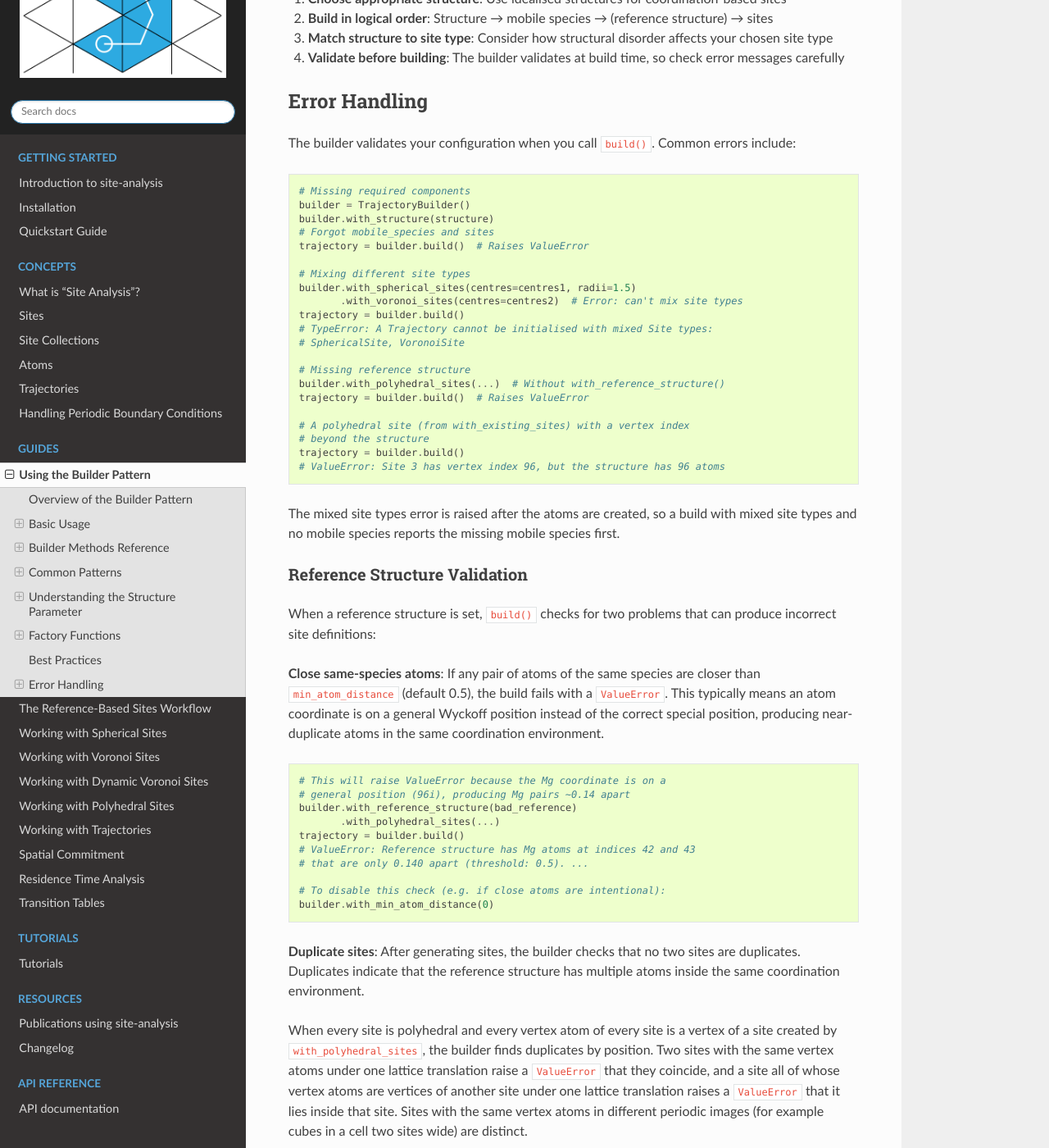
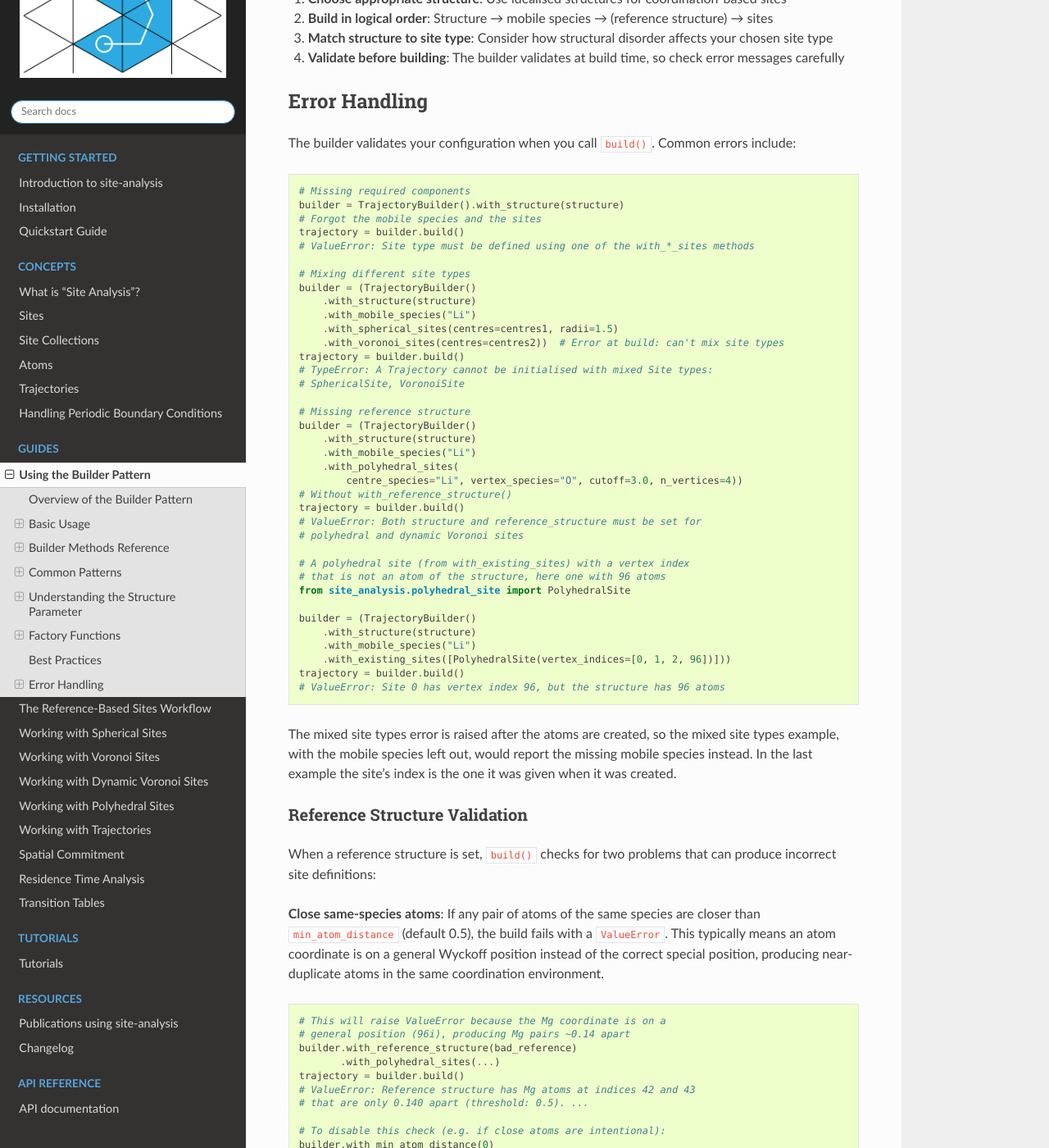
Before and after one commit to bjmorgan/site-analysis, a Sphinx documentation site: the page built from docs/source/guides/builders.md, in a window 1280 px wide and 1400 px high, scrolled down 12910 px. Shown: the whole window at 82% size. Built offline with Sphinx 7.4.7 and the Read the Docs theme 3.1.0, drawn with Linux system fonts in a browser that asks for light colours.

Commit message:
Share the vertex index check, require integer face indices and fix the builder error examples
Face now uses operator.index so float and string indices raise TypeError. faces.py has one _check_vertex_indices used by both _find_shared_faces and TrajectoryBuilder.build(). Document with_existing_sites in full, make each Error Handling example in the builders guide self-contained with verified messages, quote the full mapping prefix in the reference workflow guide, and complete the changelog entries.

````diff
--- a/docs/source/guides/builders.md
+++ b/docs/source/guides/builders.md
@@ -520,29 +520,45 @@ The builder validates your configuration when you call `build()`. Common errors
 
 ```python
 # Missing required components
-builder = TrajectoryBuilder()
-builder.with_structure(structure)
-# Forgot mobile_species and sites
-trajectory = builder.build()  # Raises ValueError
+builder = TrajectoryBuilder().with_structure(structure)
+# Forgot the mobile species and the sites
+trajectory = builder.build()
+# ValueError: Site type must be defined using one of the with_*_sites methods
 
 # Mixing different site types
-builder.with_spherical_sites(centres=centres1, radii=1.5)
-       .with_voronoi_sites(centres=centres2)  # Error: can't mix site types
+builder = (TrajectoryBuilder()
+    .with_structure(structure)
+    .with_mobile_species("Li")
+    .with_spherical_sites(centres=centres1, radii=1.5)
+    .with_voronoi_sites(centres=centres2))  # Error at build: can't mix site types
 trajectory = builder.build()
 # TypeError: A Trajectory cannot be initialised with mixed Site types:
 # SphericalSite, VoronoiSite
 
 # Missing reference structure
-builder.with_polyhedral_sites(...)  # Without with_reference_structure()
-trajectory = builder.build()  # Raises ValueError
+builder = (TrajectoryBuilder()
+    .with_structure(structure)
+    .with_mobile_species("Li")
+    .with_polyhedral_sites(
+        centre_species="Li", vertex_species="O", cutoff=3.0, n_vertices=4))
+# Without with_reference_structure()
+trajectory = builder.build()
+# ValueError: Both structure and reference_structure must be set for
+# polyhedral and dynamic Voronoi sites
 
 # A polyhedral site (from with_existing_sites) with a vertex index
-# beyond the structure
+# that is not an atom of the structure, here one with 96 atoms
+from site_analysis.polyhedral_site import PolyhedralSite
+
+builder = (TrajectoryBuilder()
+    .with_structure(structure)
+    .with_mobile_species("Li")
+    .with_existing_sites([PolyhedralSite(vertex_indices=[0, 1, 2, 96])]))
 trajectory = builder.build()
-# ValueError: Site 3 has vertex index 96, but the structure has 96 atoms
+# ValueError: Site 0 has vertex index 96, but the structure has 96 atoms
 ```
 
-The mixed site types error is raised after the atoms are created, so a build with mixed site types and no mobile species reports the missing mobile species first.
+The mixed site types error is raised after the atoms are created, so the mixed site types example, with the mobile species left out, would report the missing mobile species instead. In the last example the site's index is the one it was given when it was created.
 
 ### Reference Structure Validation
 
````
Also changed, not shown: CHANGELOG.md (+2 -1 lines), docs/source/guides/reference_workflow.md (+1 -1 lines), 3 other files.
